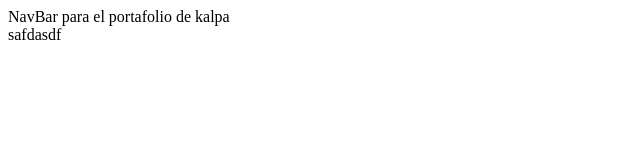
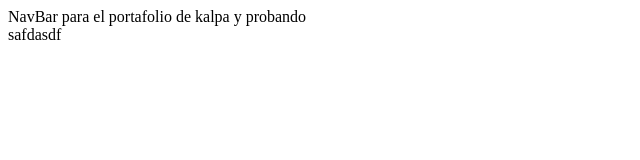
Before and after one commit to Galleguras/kalpaAmodino, a Gatsby site: page / in a window 1280 px wide. Shown: the full height of the page, 0-640 px from the left. Built offline with nearby package versions, Linux system fonts and the light colour scheme; Gatsby itself is replaced by a stand-in of ours.

Commit message:
cambios en la cabecera

```diff
--- a/src/components/navbar/Navbar.js
+++ b/src/components/navbar/Navbar.js
@@ -1,7 +1,7 @@
 import React from "react"
 
 const Navbar = ({}) => {
-  return <div>NavBar para el portafolio de kalpa</div>
+  return <div>NavBar para el portafolio de kalpa y probando</div>
 }
 
 export default Navbar
```
